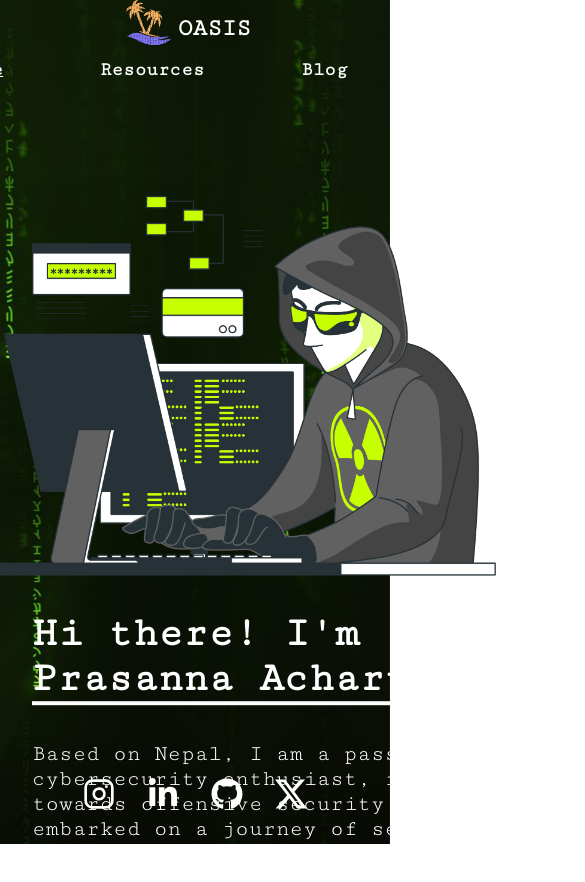
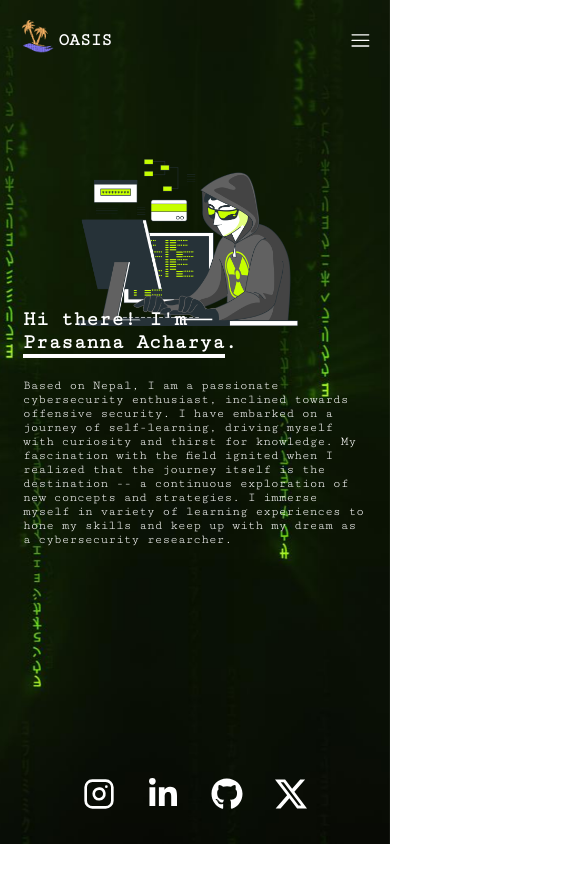
Before and after one commit to imprasanna/portfolio, a React (Vite) app in the folder frontend/: page / in a window 390 px wide. Shown: the top 882 px of the page, 585 px wide, since content can reach past the window. After the commit the page ends 844 px from the top, so only its background shows below. Built offline with nearby package versions, Linux system fonts and the light colour scheme.

Commit message:
Improved responsiveness for home page

```diff
--- a/frontend/src/App.css
+++ b/frontend/src/App.css
@@ -12,8 +12,3 @@
   height: 100%;
   width: 100%;
 }
-
-.app {
-  height: 100%;
-  width: 100%;
-}
--- a/frontend/src/components/home/bodyContent.jsx
+++ b/frontend/src/components/home/bodyContent.jsx
@@ -5,9 +5,11 @@ import { FiInstagram } from "react-icons/fi";
 
 function BodyContent() {
   return (
-    <>
-      <div className="container">
-        <img className="illustration" src={illustration}></img>
+    <div className="content">
+      <div className="wrapper">
+        <div>
+          <img className="illustration" src={illustration}></img>
+        </div>
 
         <div className="text-block">
           <div className="text-main">
@@ -25,7 +27,7 @@ function BodyContent() {
           </div>
         </div>
       </div>
-    </>
+    </div>
   );
 }
 
--- a/frontend/src/components/home/nav.jsx
+++ b/frontend/src/components/home/nav.jsx
@@ -2,6 +2,7 @@ import React, { useState, useEffect } from "react";
 import logo from "../../assets/logo.png";
 import "../../styles/nav.scss";
 import { Link, useLocation } from "react-router-dom";
+import { RxHamburgerMenu } from "react-icons/rx";
 
 function Nav() {
   const [hoveredItem, setHoveredItem] = useState(null);
@@ -24,14 +25,18 @@ function Nav() {
 
   return (
     <>
-      <div className="outer-container">
       <div className="container">
         <Link to="/" style={{ textDecoration: "none" }}>
           <div className="main-logo">
             <img className="logo" src={logo} alt="Logo" />
-              <div>OASIS</div>
+            <div className="logo-text">OASIS</div>
           </div>
         </Link>
+
+        <div className="ham-menu">
+          <RxHamburgerMenu className="ham-icon" />
+        </div>
+
         <div className="nav-menu">
           <Link to="/" className={currentPath === "/" ? "" : "inactive"}>
             <div
@@ -67,9 +72,7 @@ function Nav() {
               onMouseOver={() => handleMouseOver("Blog")}
               onMouseOut={handleMouseOut}
             >
-                <span className={hoveredItem === "Blog" ? "hovered" : ""}>
-                  $
-                </span>
+              <span className={hoveredItem === "Blog" ? "hovered" : ""}>$</span>
               Blog
             </div>
           </Link>
@@ -91,7 +94,6 @@ function Nav() {
           </Link>
         </div>
       </div>
-      </div>
     </>
   );
 }
--- a/frontend/src/styles/bodyContent.scss
+++ b/frontend/src/styles/bodyContent.scss
@@ -1,17 +1,25 @@
+.wrapper {
+    width: 100%;
+    padding-top: 10rem;
+}
+
+.content {
+    width: 80%;
+    margin: 0 auto;
+}
+
 .illustration {
+    position: absolute;
     width: 550px;
-    position: absolute;
+    top: 20%;
     right: 10%;
-    top: 20%;
     user-select: none;
 }
 
 .text-block {
-    width: 80%;
     margin: 0 auto;
     user-select: none;
     z-index: 1000;
-    padding-top: 35rem;
 
     .text-main {
         font-size: 2.5rem;
@@ -76,50 +84,61 @@
 @media (max-width: 1000px) {
     .illustration {
         width: 420px;
-        right: 1.5%;
+    }
+
+    .content {
+        width: 93%;
     }
 
     .text-block {
         width: 85%;
         position: relative;
         bottom: 6rem;
+
+        .text-description {
+            width: 58%;
+        }
     }
 }
 
 @media (max-width: 930px) {
     .illustration {
         width: 400px;
-        right: 0%;
+        transform: translateY(30px);
+    }
+
+    .content {
+        width: 98%;
     }
 }
 
 @media (max-width: 870px) {
     .illustration {
         width: 400px;
-        right: -12%;
-        transform: translateY(25%);
+        right: 4%;
+        transform: translateY(15%);
     }
 
     .text-block {
         width: 90%;
-        transform: translateY(8%);
+        transform: translateY(1%);
 
         .text-description {
-            width: 80%;
+            width: 60%;
         }
     }
 }
 
 @media (max-width: 840px) {
     .illustration {
-        right: -19%;
+        width: 370px;
     }
 
     .text-block {
         width: 90%;
 
         .text-description {
-            font-size: 1.3rem;
+            font-size: 1rem;
         }
     }
 }
@@ -131,85 +150,166 @@
 }
 
 @media (max-width: 770px) {
-    .illustration {
-        right: -25%;
-    }
+   .illustration {
+    transform: translate(-60%, 20%);
+    width: 350px;
+   }
 
     .text-block {
         width: 90%;
 
+        .text-main {
+            font-size: 1.8rem;
+        }
+
         .text-description {
-            font-size: 1.4rem !important;
+            font-size: 0.95rem;
         }
     }
 }
 
 @media (max-width: 675px) {
     .illustration {
-        width: 500px;
-        right: -40%;
-        transform: translateY(50%);
-    }
-}
-
-@media (max-width: 675px) {
-    .illustration {
-        right: -40%;
-        transform: translateY(40%);
+        width: 320px;
     }
 
     .text-block {
         width: 90%;
-        transform: translateY(10%);
 
-        .text {
-            width: 85%;
+        .text-main {
+            font-size: 1.6rem;
+        }
+
+        .text-description {
+            font-size: 0.9rem;
         }
     }
 }
 
-
-
-
-@media (max-width: 430px) {
-    .container {
-        display: flex;
-        flex-direction: column;
-    }
-
+@media (max-width: 630px) {
     .illustration {
-        transform: translate(-10%, 7%);
+        width: 270px;
+        transform: translate(-70%,30%);
     }
 
     .text-block {
-        width: 700px;
-        padding-left: 2rem;
-        padding-bottom: 10rem;
-        padding-top: 32rem;
 
         .text-main {
-            font-size: 2.6rem !important;
-            padding-bottom: 1rem;
+            font-size: 1.5rem;
         }
 
         .text-description {
-            font-size: 1.4rem !important;
+            width: 68%;
         }
     }
 }
 
-@media (max-width: 380px) {
+@media (max-width: 560px) {
     .illustration {
-        transform: translate(4%, 10%);
+        width: 250px;
     }
 
     .text-block {
-        padding-left: 1.3rem;
-        padding-bottom: 10rem;
-        padding-top: 32rem;
+
+        .text-main {
+            font-size: 1.3rem;
+        }
 
         .text-description {
-            font-size: 1.8rem !important;
+            font-size: 0.8rem;
         }
     }
 }
+
+@media (max-width: 530px) {
+    .illustration {
+        width: 220px;
+        transform: translate(-150px, 80px);
+    }
+}
+
+@media (max-width: 512px) {
+    .illustration {
+        transform: translate(-150px, 60px);
+    }
+}
+
+@media (max-width: 475px) {
+    .illustration {
+        transform: translate(-250px, -10px);
+    }
+
+    .text-block {
+        padding-top: 10rem;
+
+        .text-description {
+            width: 100%;
+        }
+    }
+}
+
+@media (max-width: 430px) {
+    .illustration {
+        transform: translate(-225px, -10px);
+    }
+}
+
+@media (max-width: 425px) {
+    .illustration {
+        transform: translate(-200px, -10px);
+    }
+}
+
+@media (max-width: 400px) {
+    .illustration {
+        transform: translate(-190px, -10px);
+    }
+}
+
+@media (max-width: 385px) {
+    .illustration {
+        transform: translate(-180px, -10px);
+    }
+}
+
+@media (max-width: 370px) {
+    .illustration {
+        transform: translate(-160px, -10px);
+    }
+}
+
+@media (max-width: 340px) {
+    .illustration {
+        transform: translate(-145px, -10px);
+    }
+}
+
+@media (max-width: 325px) {
+    .illustration {
+        transform: translate(-135px, -10px);
+    }
+}
+
+@media (max-width: 312px) {
+    .illustration {
+        transform: translate(-130px, -10px);
+    }
+}
+
+@media (max-width: 305px) {
+    .illustration {
+        transform: translate(-120px, -10px);
+    }
+}
+
+@media (max-width: 285px) {
+    .illustration {
+        transform: translate(-110px, -10px);
+    }
+}
+
+@media (max-width: 275px) {
+    .illustration {
+        transform: translate(-100px, -10px);
+    }
+}
--- a/frontend/src/styles/nav.scss
+++ b/frontend/src/styles/nav.scss
@@ -3,6 +3,10 @@
     display: flex;
     align-items: center;
     justify-content: space-between;
+    width: 80%;
+    margin: 0 auto;
+    position: sticky;
+    z-index: 9999;
 }
 
 .logo {
@@ -18,6 +22,12 @@
         font-weight: 800;
         font-size: 1.5rem;
     }
+}
+
+.ham-icon {
+    display: none;
+    color: white;
+    font-size: 1.3rem;
 }
 
 .nav-menu {
@@ -40,13 +50,6 @@
     }
 }
 
-.outer-container {
-    width: 80%;
-    margin: 0 auto;
-    position: sticky;
-    z-index: 9999;
-}
-
 .nav-menu .hovered {
     color: yellow;
 
@@ -64,23 +67,82 @@
 
 
 // Responsive media queries
-@media (max-width: 1200px) {
-    .container {
-        margin-right: 1rem;
-    }
-    .nav-menu div {
-        margin-left: 5rem;
+@media (max-width: 1120px) {
+    .nav-menu {
+        padding-right: 1rem;
+
+        div {
+            margin-left: 3rem;
+        }
     }
 }
 
-@media (max-width: 1000px) {
-    .outer-container {
-        width: 87%;
+// @media (max-width: 830px) {
+//     .nav-menu div {
+//         font-size: 1rem;
+//     }
+
+//     .main-logo div {
+//         font-size: 1rem;
+//     }
+// }
+
+// @media (max-width: 700px) {
+//     .nav-menu div {
+//         margin-left: 2rem;
+//     }
+// }
+
+@media (max-width: 930px) {
+    .nav-menu div {
+        font-size: 1rem;
+    }
+
+    .container {
+        width: 85%;
     }
 }
 
-@media (max-width: 870px) {
-    .outer-container {
-        width: 92%;
+@media (max-width: 775px) {
+    .nav-menu div {
+        margin-left: 1.8rem;
+    }
+
+    .container {
+        width: 90%;
+    }
+
+}
+@media (max-width: 775px) {
+    .main-logo {
+        .logo {
+            height: 3rem;
+        }
+
+        div {
+            font-size: 1.3rem;
+        }
     }
 }
+
+@media (max-width: 635px) {
+    .nav-menu {
+        display: none;
+    }
+
+    .ham-icon {
+        display: block;
+    }
+}
+
+@media (max-width: 635px) {
+    .main-logo {
+        .logo {
+            height: 2.5rem;
+        }
+
+        div {
+            font-size: 1.1rem;
+        }
+    }
+}
```
Lines whose indentation alone changed are shown as unchanged.
